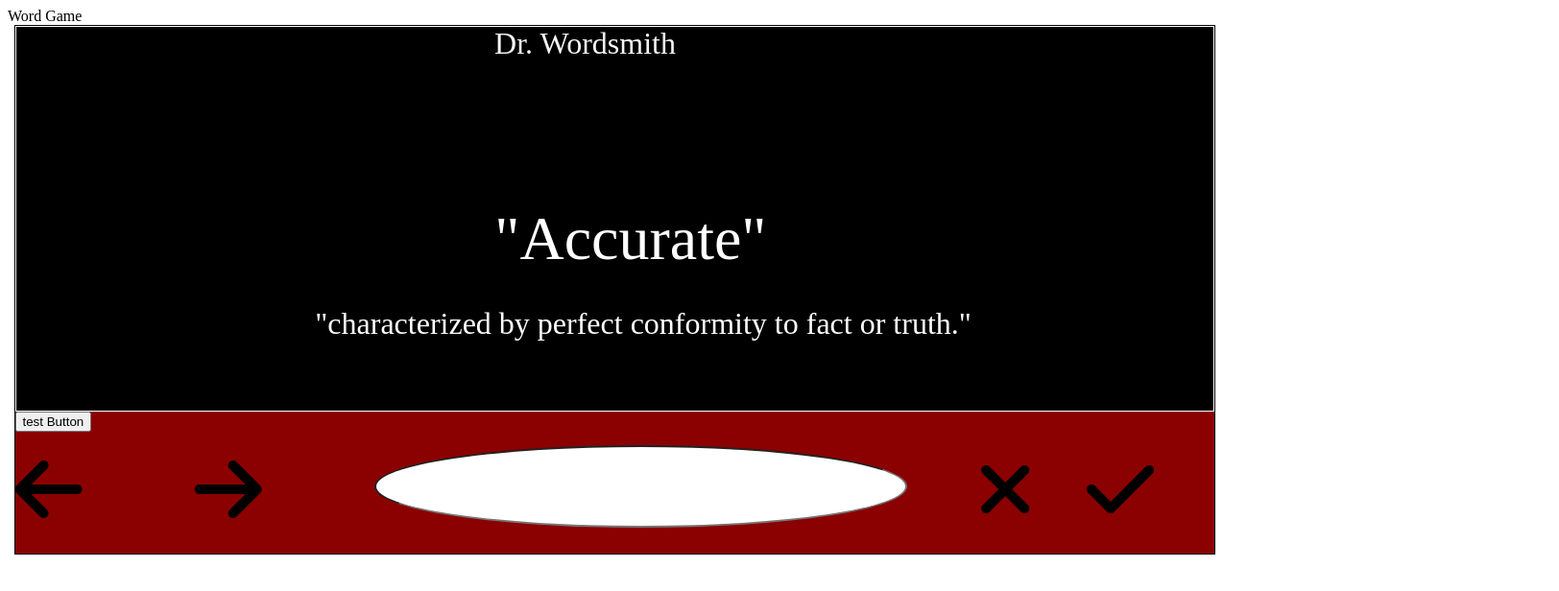
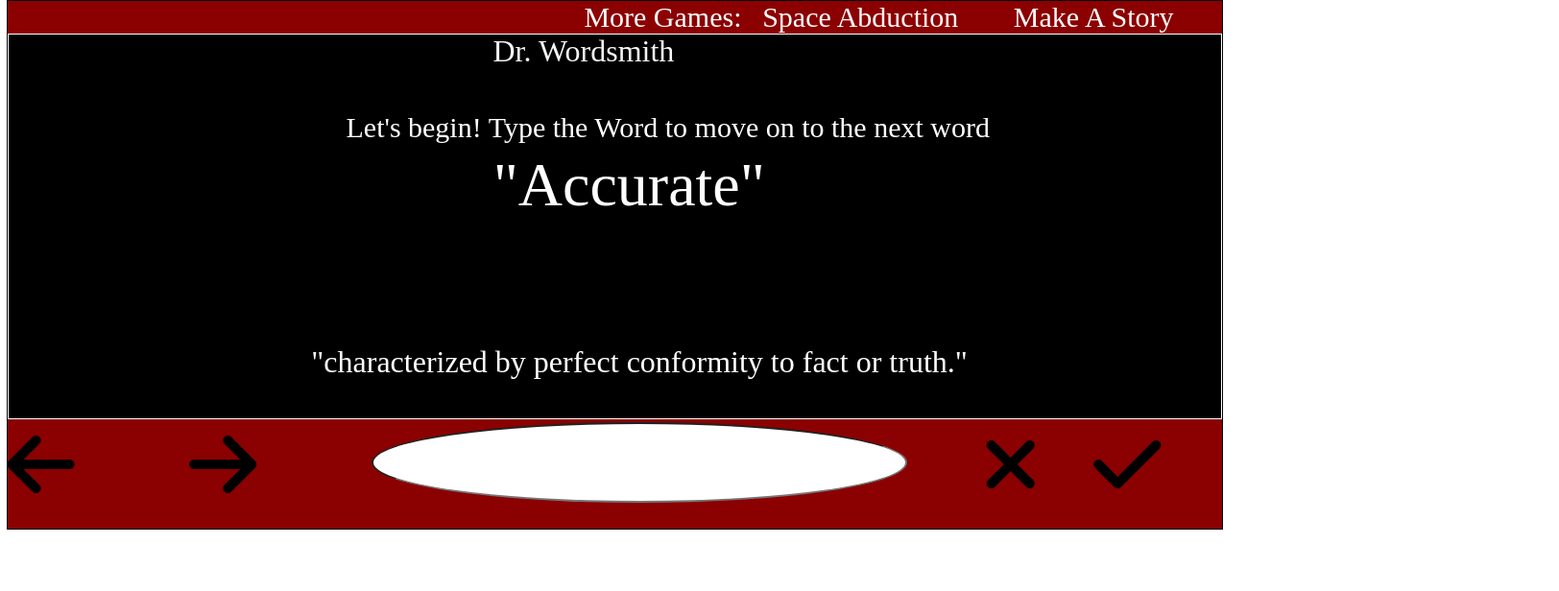
Before and after one commit to Jeff-Shango/word-game, a plain HTML site: page index.html in a window 1280 px wide. Shown: the whole page at 96% size, 1624 px wide, since content can reach past the window. Drawn offline with nearby package versions, Linux system fonts and the light colour scheme.

Commit message:
vs code transfer
transferring over updated code from desktop folder to github repo

```diff
--- a/index.html
+++ b/index.html
@@ -7,26 +7,32 @@
     <title>Word Game</title>
     <script src="https://kit.fontawesome.com/08f42986f5.js" crossorigin="anonymous"></script>
     <link rel="stylesheet" href="styles.css">
-
+    <link rel="stylesheet" href="https://cdn.jsdelivr.net/npm/bootstrap-icons@1.9.1/font/bootstrap-icons.css" integrity="sha384-xeJqLiuOvjUBq3iGOjvSQSIlwrpqjSHXpduPd6rQpuiM3f5/ijby8pCsnbu5S81n" crossorigin="anonymous">
 </head>
 <body>
-    <div class="title">Word Game</div>
     <div class="container">
         <div class="gameboxContainer">
+            <nav id="navContainer">
+                <p class="moreGames">More Games:</p>
+                <a href="spaceAbduction.html" class="firstGame" id="navItem">Space Abduction
+                </a>
+                <a href="#" id="navItem" class="secondGame">Make A Story</a>
+            </nav>
             <div class="gameTitle">Dr. Wordsmith</div>
             <div class="gameScreen">
+                <p id="gameDescription">Let's begin! Type the Word to move on to the next word</p>
                 <p id="gameText">Hello</p>
                 <p id="gameTextDefinition">Definition</p>
             </div>
-            <a href="#" id="leftLink"><i id="leftButton" class="fa fa-arrow-left" onclick="previous()"></i></a>
-            <a href="#"><i id="rightButton" class="fa fa-arrow-right"></i></a>
-            <a href="#"><i id="checkButton" class="fa-solid fa-check"></i></a>
+            <a href="#"><i id="leftButton" class="fa fa-arrow-left" type="button" ></i></a>
+            <a href="#"><i id="rightButton" class="fa fa-arrow-right" type="button" ></i></a>
+            <a href="#"><i id="checkButton" class="fa-solid fa-check" type="button"></i></a>
             <a href="#"><i id="xButton" class="fa-solid fa-xmark"></i></a>
-            <button >test Button</button>
             <input type="text" id="inputField">
         </div>
     </div>
     <script src="gameSetup.js" type="module"></script>
     <script src="answers.js" type="module"></script>
+    <script src="input.js" type="module"></script>
 </body>
 </html>
--- a/styles.css
+++ b/styles.css
@@ -1,6 +1,11 @@
+* {
+    margin: 0;
+    padding: 0;
+}
+
 .container
 {
-    width: min(100% - 15px, 1300px);
+    width: min(100% - 15px, 100%);
     margin-inline: auto;
     border: 1px solid black;
     height: 550px;
@@ -57,6 +62,7 @@
     height: 80px;
     width: min(45% - 15px);
     font-size: xx-large;
+    text-align: center;
 }
 
 .gameTitle
@@ -98,3 +104,35 @@
     bottom: 10%;
     font-size: 2rem;
 }
+
+#gameDescription {
+    color: white;
+    position: absolute;
+    top: 10vh;
+    left: 44vh;
+    font-size: 30px;
+    width: 100%;
+
+}
+
+#navItem {
+    text-decoration-line: none;
+    color: white;
+    font-size: 30px;
+}
+
+#navContainer {
+    text-align: right;
+    position: relative;
+}
+
+.firstGame, .secondGame {
+    margin-right: 50px;
+}
+
+.moreGames {
+    position: absolute;
+    font-size: 30px;
+    color: white;
+    right: 500px;
+}
```
